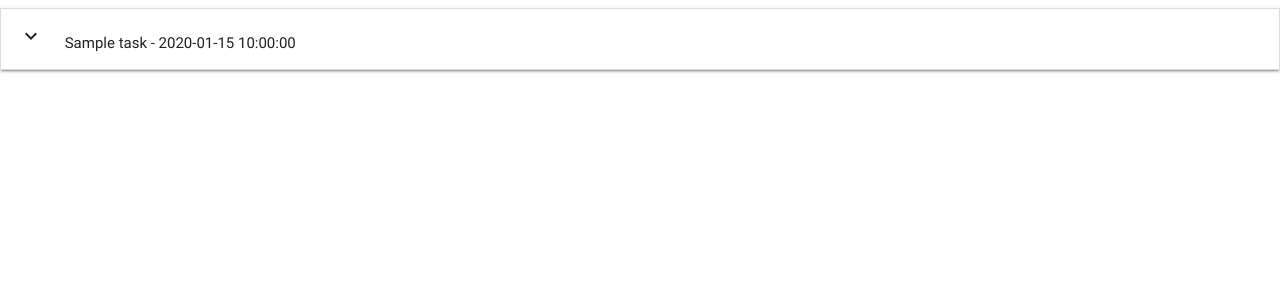
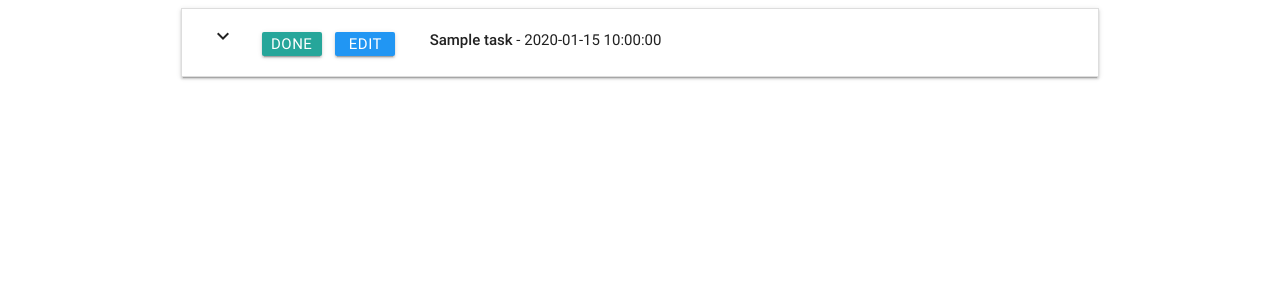
Before and after one commit to Bealby/monogo_mini_project-STUDY, a Flask app: page / in a window 1280 px wide. Shown: the top 300 px of the page. Run offline with Flask 2, Linux system fonts and the light colour scheme; a database or web service that is not in the repository returns one stand-in record (values such as "Sample title"); some libraries are stand-ins or nearby versions.

Commit message:
Add styling to tasks.html

```diff
--- /dev/null
+++ b/static/css/style.css
@@ -0,0 +1,11 @@
+.btn_small {
+    height: 24px;
+    width: 60px;
+    line-height: 24px;
+    margin: 5px 5px;
+    padding: 0 0.5em;
+}
+
+.task_header {
+    margin-top: 5px;
+}
--- a/templates/base.html
+++ b/templates/base.html
@@ -4,11 +4,13 @@
 <head>
     <link href="https://fonts.googleapis.com/icon?family=Material+Icons" rel="stylesheet">
     <link rel="stylesheet" href="https://cdnjs.cloudflare.com/ajax/libs/materialize/0.100.2/css/materialize.min.css">
+    <link rel="stylesheet" href="{{url_for('static', filename='css/style.css')}}" type="text/css" />
 </head>
 
 <body>
+    <div class="container">
         {% block content %} {% endblock %}
-
+    </div>
     <script src="https://cdnjs.cloudflare.com/ajax/libs/jquery/3.2.1/jquery.min.js"></script>
     <script src="https://cdnjs.cloudflare.com/ajax/libs/materialize/0.100.2/js/materialize.min.js"></script>
     <script type="text/javascript">
@@ -25,9 +27,6 @@
             close: 'Ok',
             closeOnSelect: false // Close upon selecting a date,
         });
-        document.getElementById("matfix").addEventListener("click", function(e) {
-	            e.stopPropagation();
-        });
     </script>
 </body>
 
--- a/templates/tasks.html
+++ b/templates/tasks.html
@@ -1,20 +1,27 @@
-{% extends 'base.html' %}
-{% block content %}
+
+{% extends 'base.html'%} {% block content %}
+<div class="row">
     <ul class="collapsible" data-collapsible="accordion">
         {% for task in tasks %}
         <li>
             <div class="collapsible-header">
+                <div class="col s3">
+                    <i class="material-icons">expand_more</i>
+                    <a class="waves-effect waves-light btn btn_small">Done</a>
+                    <a class="waves-effect waves-light btn btn_small blue">Edit</a>
 
-                <div class=" task_header col s9">
-                    <i class="material-icons">expand_more</i> {{task.task_name}} - {{task.due_date}}
+                </div>
+                <div class="task_header col s9">
+                    <strong>{{task.task_name}}</strong> - {{task.due_date}}
                 </div>
             </div>
             <div class="collapsible-body">
                 <span>
-                    {{task.task_description}}
-                </span>
+                {{task.task_description}}
+            </span>
             </div>
         </li>
         {% endfor %}
     </ul>
+</div>
 {% endblock %}
```
Lines whose indentation alone changed are shown as unchanged.
